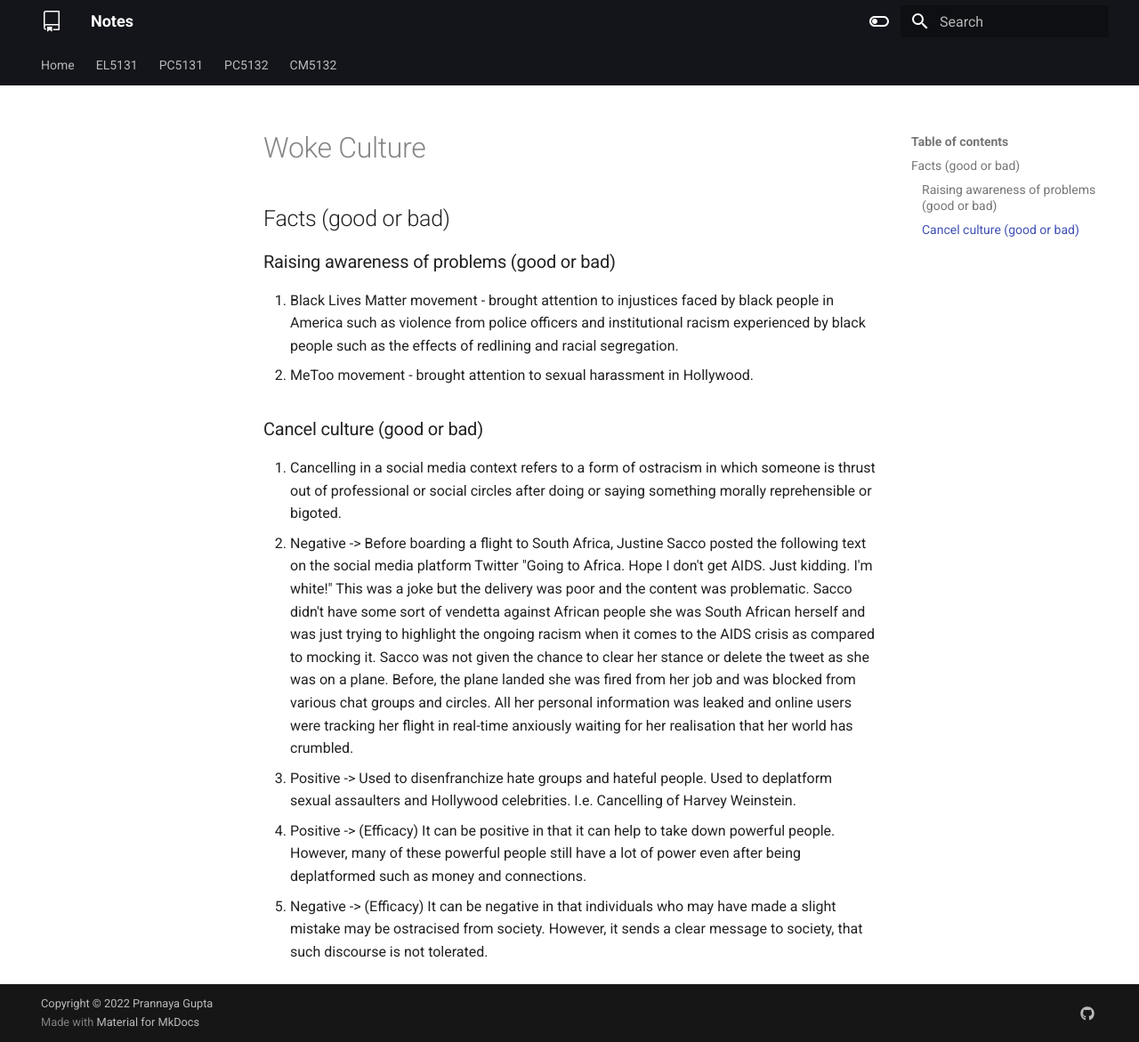
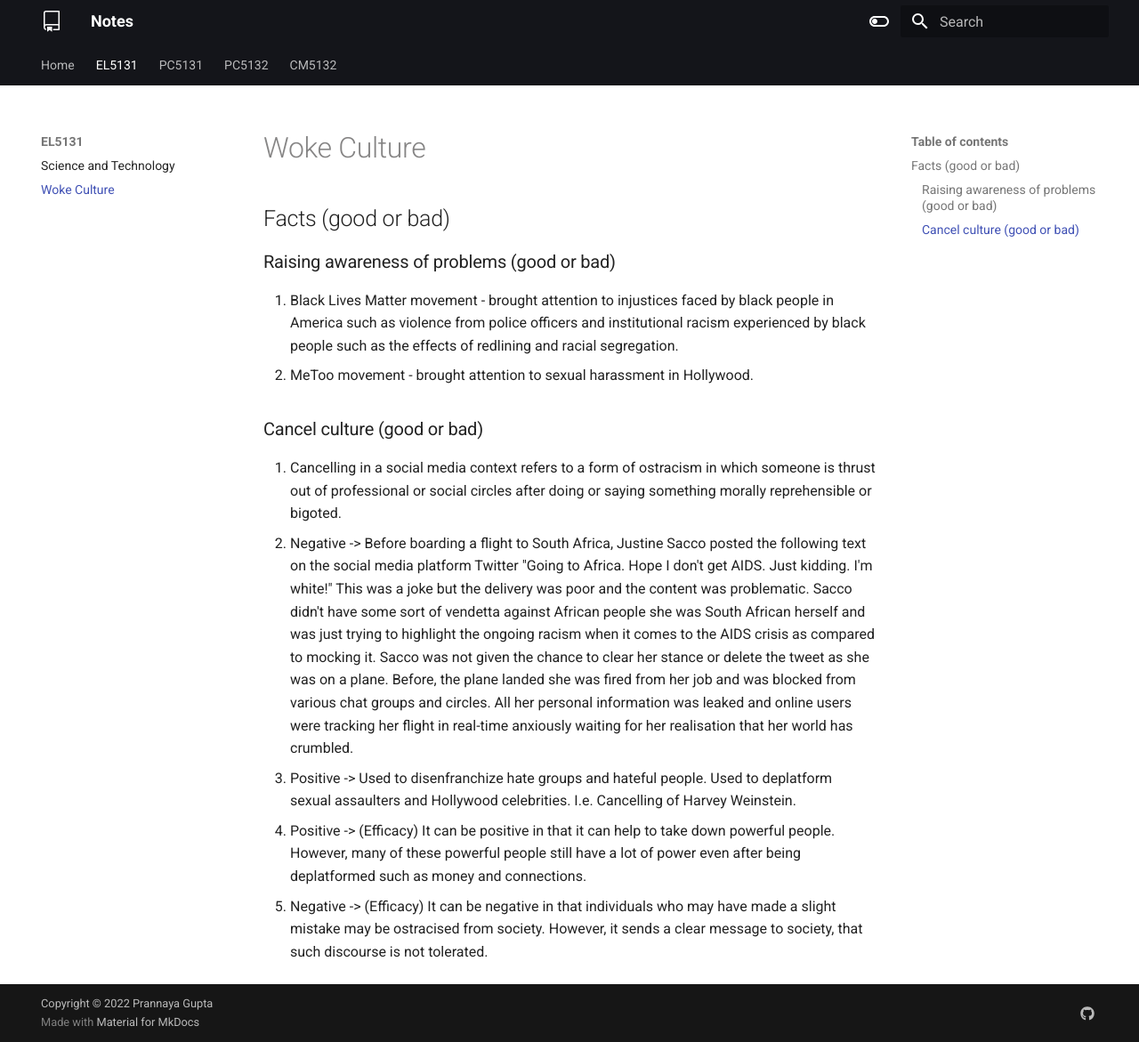
Before and after one commit to ThePyProgrammer/notes, an MkDocs documentation site: the page built from docs/EL5131/woke_culture.md, in a window 1280 px wide and 1171 px high. Shown: the whole window at 89% size. Built offline with MkDocs 1.6.1 and Material for MkDocs 9.7.7, drawn with Linux system fonts in a browser that asks for light colours.

Commit message:
Update mkdocs.yml

```diff
--- a/mkdocs.yml
+++ b/mkdocs.yml
@@ -72,6 +72,7 @@ nav:
   - Home: index.md
   - EL5131:
       - Science and Technology: EL5131/scitech.md
+      - Woke Culture: EL5131/woke_culture.md
   - PC5131:
       - Checklist: pc5131/index.md
       - Rotational Mechanics: pc5131/rotation.md
```
